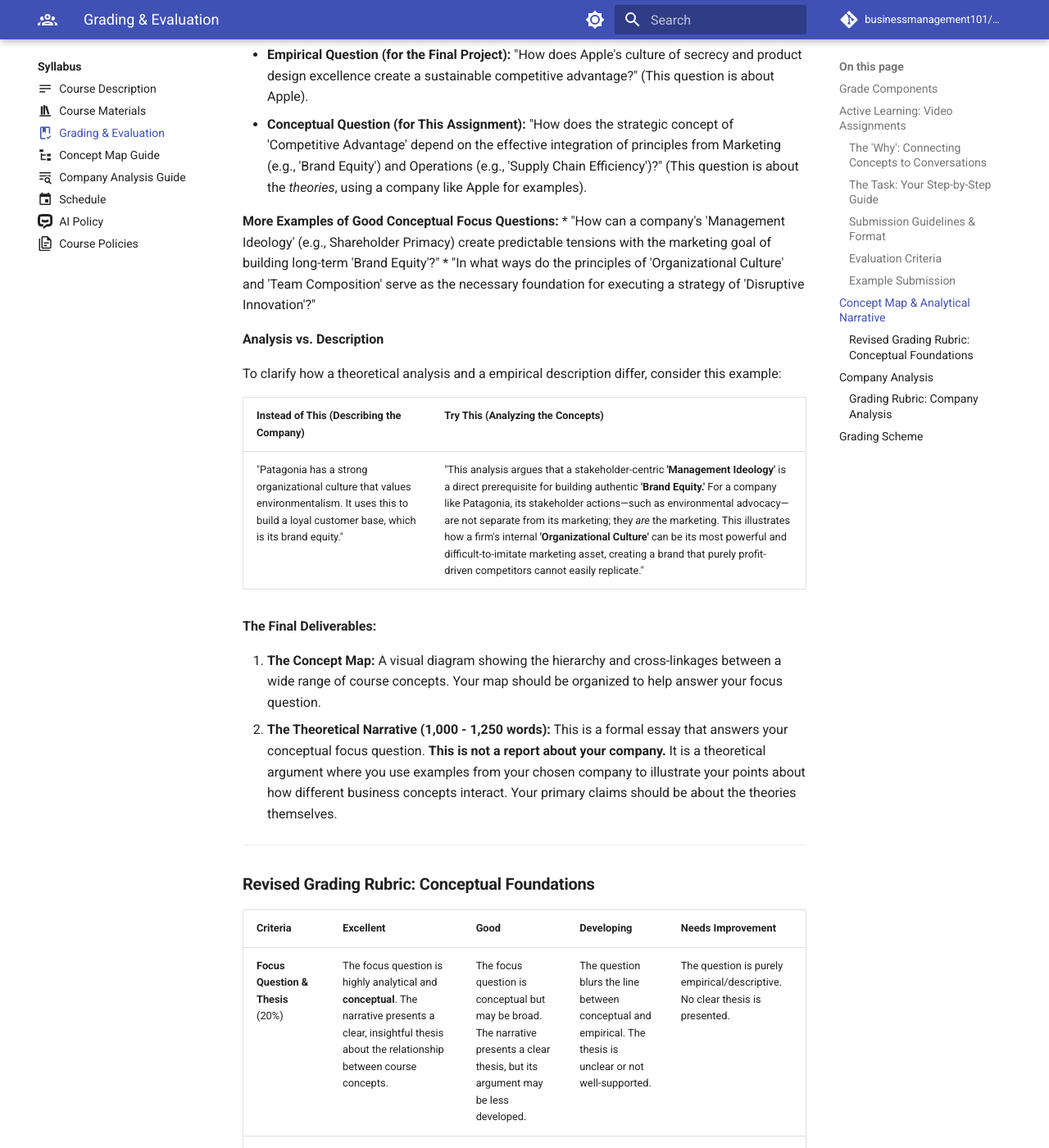
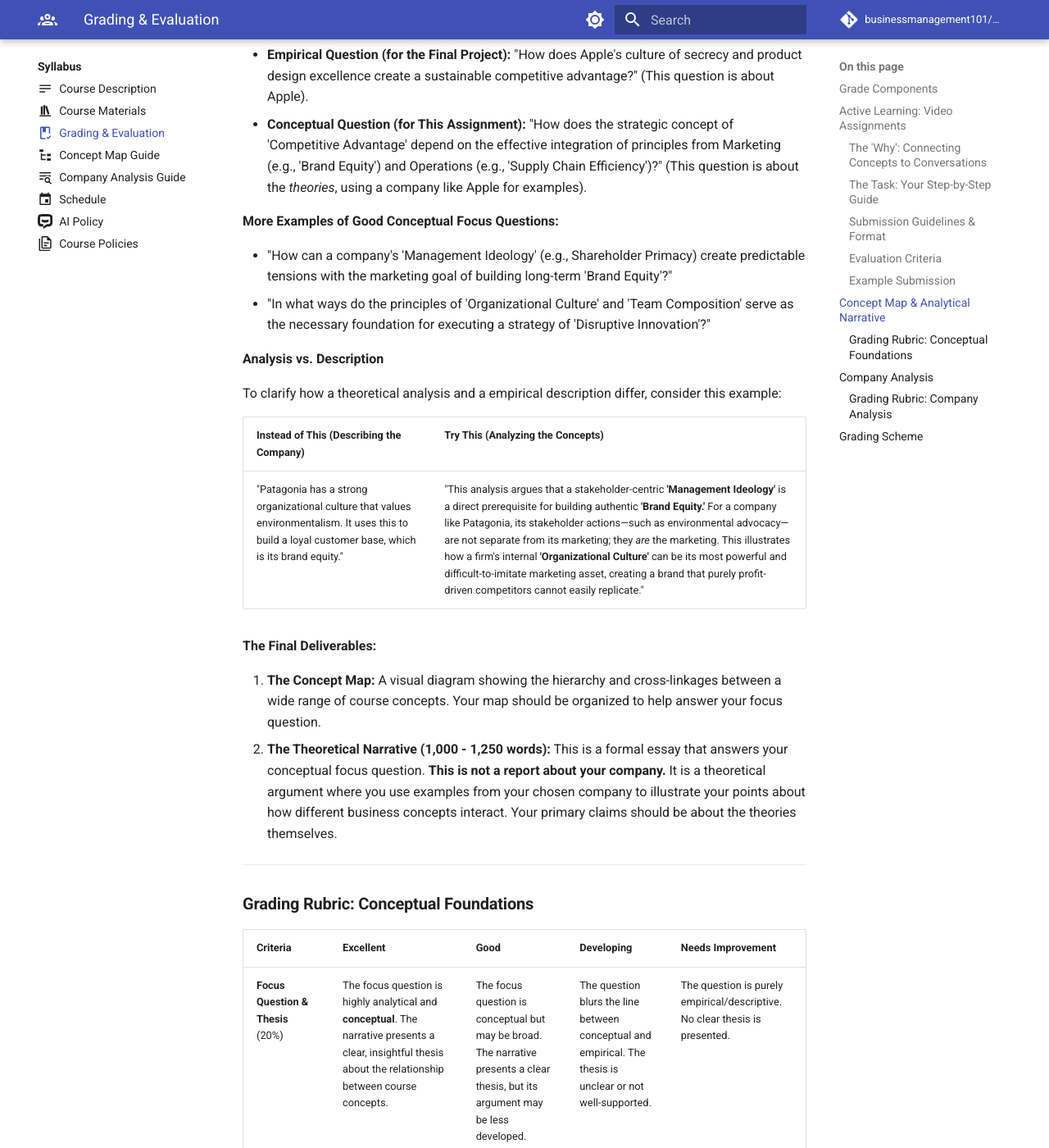
Before and after one commit to businessmanagement101/businessmanagement101.github.io, an MkDocs documentation site: the page built from docs/syllabus/grading.md, in a window 1280 px wide and 1400 px high, scrolled down 3596 px. Shown: the whole window at 82% size. Built offline with MkDocs 1.6.1 and Material for MkDocs 9.7.7, drawn with Linux system fonts in a browser that asks for light colours; comment, search, counter and statistics services are not loaded.

Commit message:
fix typos

```diff
--- a/docs/syllabus/grading.md
+++ b/docs/syllabus/grading.md
@@ -98,6 +98,7 @@ The heart of this assignment is a single, powerful **conceptual focus question**
 * **Conceptual Question (for This Assignment):** "How does the strategic concept of 'Competitive Advantage' depend on the effective integration of principles from Marketing (e.g., 'Brand Equity') and Operations (e.g., 'Supply Chain Efficiency')?" (This question is about the *theories*, using a company like Apple for examples).
 
 **More Examples of Good Conceptual Focus Questions:**
+
 * "How can a company's 'Management Ideology' (e.g., Shareholder Primacy) create predictable tensions with the marketing goal of building long-term 'Brand Equity'?"
 * "In what ways do the principles of 'Organizational Culture' and 'Team Composition' serve as the necessary foundation for executing a strategy of 'Disruptive Innovation'?"
 
@@ -117,7 +118,7 @@ To clarify how a theoretical analysis and a empirical description differ, consid
 2.  **The Theoretical Narrative (1,000 - 1,250 words):** This is a formal essay that answers your conceptual focus question. **This is not a report about your company.** It is a theoretical argument where you use examples from your chosen company to illustrate your points about how different business concepts interact. Your primary claims should be about the theories themselves.
 
 ---
-### **Revised Grading Rubric: Conceptual Foundations**
+### **Grading Rubric: Conceptual Foundations**
 
 | Criteria | Excellent | Good | Developing | Needs Improvement |
 | :--- | :--- | :--- | :--- | :--- |
```
Also changed, not shown: docs/syllabus/schedule.md (+1 -1 lines).
